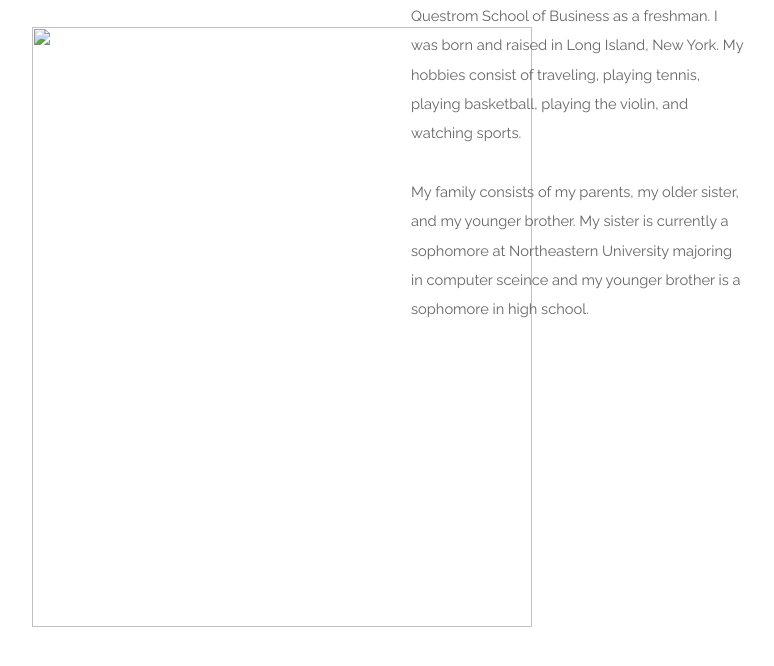
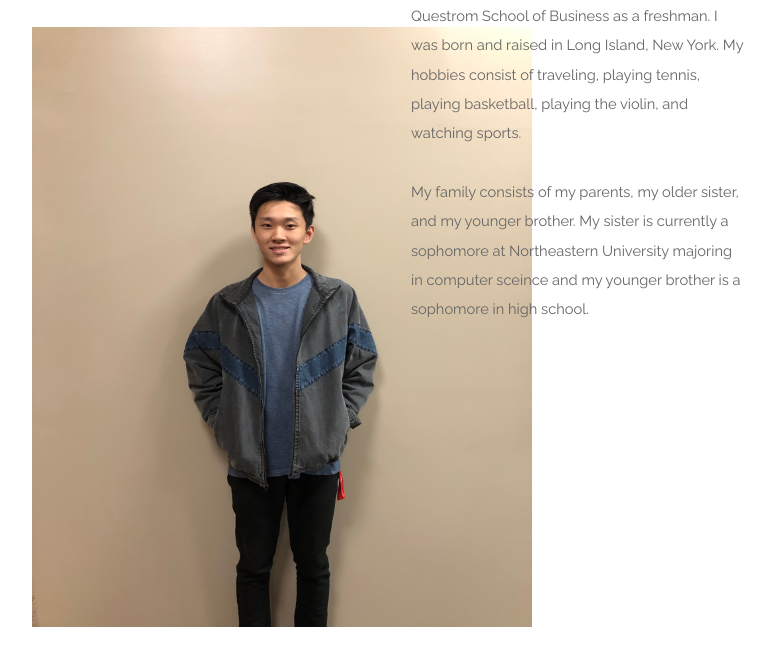
Before and after one commit to ericzfok/Eric, a plain HTML site: page index.html in a window 1280 px wide. Shown: the part 580-1246 px from the top of the page, without its empty margins (251-1025 px from the left). Drawn offline with Linux system fonts and the light colour scheme.

Commit message:
First commit

```diff
--- a/index.html
+++ b/index.html
@@ -41,7 +41,7 @@
 							<div class="6u 12u$(medium)">
 								<header class="major">
 									<h2>About me:</h2>
-                  <img src="IMG_0876.jpg" alt="" style="width:500px;height:600px;">
+                  <img src="images/IMG_0876.jpg" alt="" style="width:500px;height:600px;">
 								</header>
 							</div>
 							<div class="6u$ 12u$(medium)">
```
